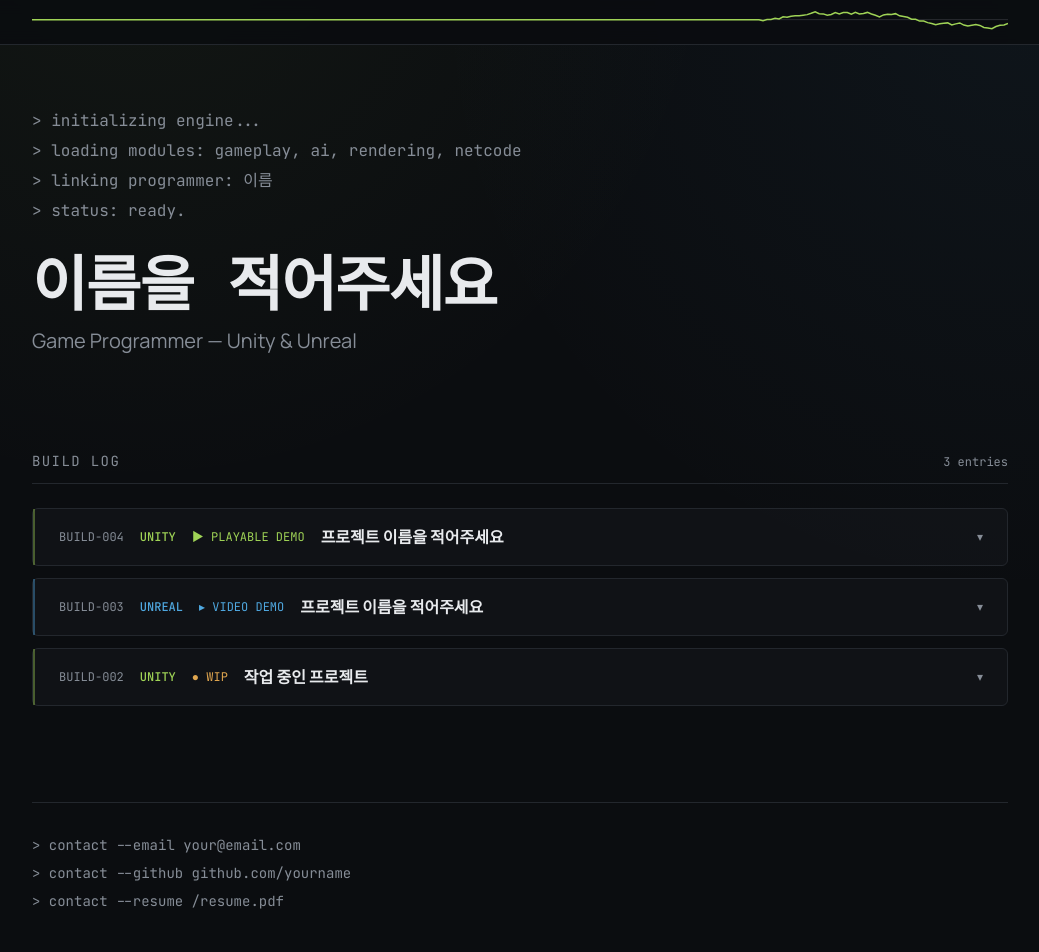
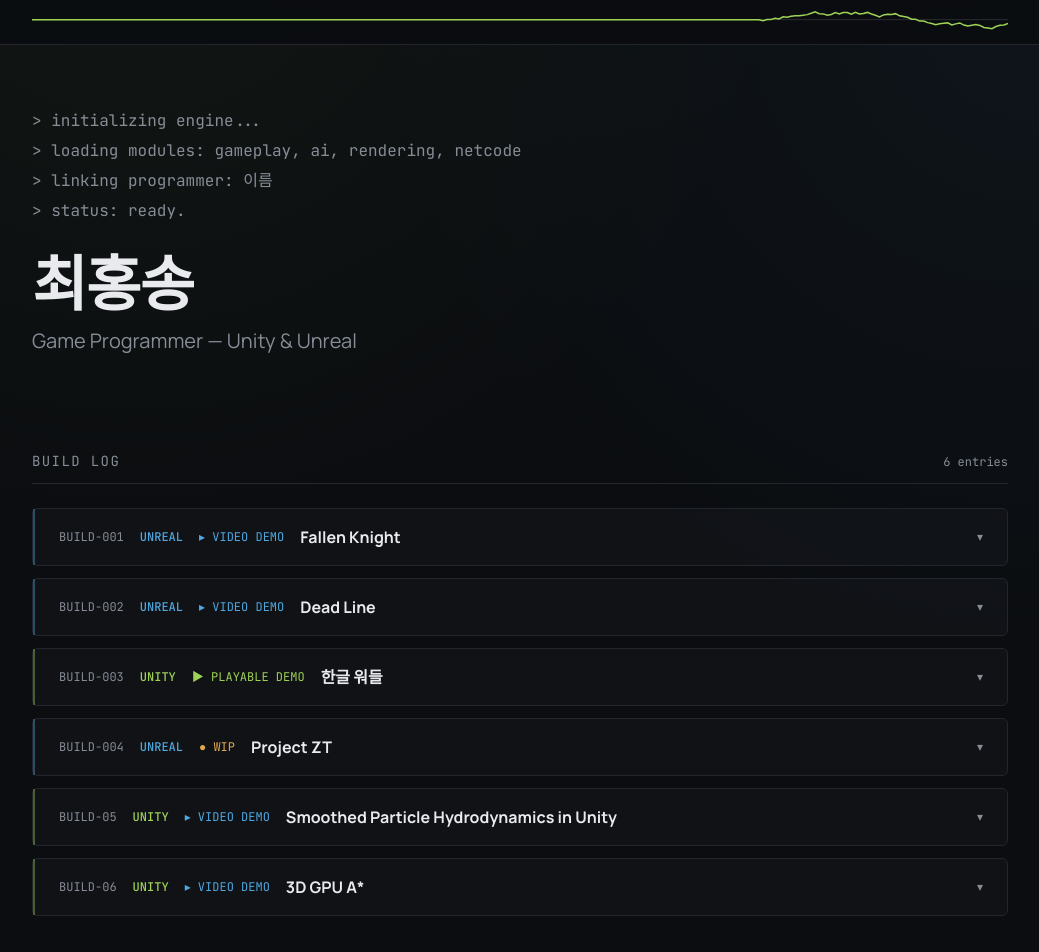
Before and after one commit to bubbletok/CHS, a Next.js app: page / in a window 1280 px wide. Shown: the top 952 px of the page, without its empty margins (120-1159 px from the left). Built offline with nearby package versions, Linux system fonts and the light colour scheme.

Commit message:
기본 프로필 & 프로젝트 수정

```diff
--- a/app/page.js
+++ b/app/page.js
@@ -14,7 +14,7 @@ export default function Home() {
       </div>
 
       <section className="max-w-5xl mx-auto px-6 pt-16 pb-24">
-        <BootSequence name="이름을 적어주세요" title="Game Programmer — Unity & Unreal" />
+        <BootSequence name="최홍송" title="Game Programmer — Unity & Unreal" />
       </section>
 
       <section id="builds" className="max-w-5xl mx-auto px-6 pb-24">
@@ -32,9 +32,9 @@ export default function Home() {
 
       <footer className="max-w-5xl mx-auto px-6 pb-16">
         <div className="border-t border-line pt-8 font-mono text-sm text-muted space-y-2">
-          <p className="caret">&gt; contact --email your@email.com</p>
-          <p>&gt; contact --github github.com/yourname</p>
-          <p>&gt; contact --resume /resume.pdf</p>
+          <p className="caret">&gt; contact --email ghdthd1230@email.com</p>
+          <p>&gt; contact --github github.com/bubbletok123</p>
+          <p>&gt; contact --resume /resume_chs.pdf</p>
         </div>
       </footer>
     </main>
--- a/data/projects.js
+++ b/data/projects.js
@@ -5,51 +5,91 @@
 
 export const projects = [
   {
-    id: 'build-004',
-    engine: 'unity',
-    status: 'playable',
-    title: '프로젝트 이름을 적어주세요',
-    role: '게임플레이 프로그래머',
+    id: 'build-001',
+    engine: 'unreal',
+    status: 'video',
+    title: 'Fallen Knight',
+    role: '클라이언트 / 적',
     summary:
       '한 줄 소개: 어떤 게임이고, 무엇을 담당했는지 핵심만 적으세요.',
     problem:
       '겪었던 기술적 문제와 그걸 어떻게 풀었는지 2~4문장으로 설명하세요. 채용 담당자가 가장 유심히 보는 부분입니다.',
-    stack: ['C#', 'Unity DOTS', 'Netcode'],
+    stack: ['Unreal 5', 'Blueprint', 'Behaviour Tree'],
     links: {
-      play: 'https://yourname.itch.io/project',
-      github: 'https://github.com/yourname/project',
+      video: '',
+    },
+  },
+  {
+    id: 'build-002',
+    engine: 'unreal',
+    status: 'video',
+    title: 'Dead Line',
+    role: '클라이언트 / 플레이어',
+    summary: '한 줄 소개를 적으세요.',
+    problem:
+      '언리얼은 WebGL 데모가 어려우니, 영상과 함께 어떤 시스템을 만들었는지 구체적으로 서술하세요.',
+    stack: ['Unreal 5', 'C++', 'Animation'],
+    links: {
       video: '',
     },
   },
   {
     id: 'build-003',
-    engine: 'unreal',
-    status: 'video',
-    title: '프로젝트 이름을 적어주세요',
-    role: 'AI / 게임플레이 프로그래머',
-    summary: '한 줄 소개를 적으세요.',
+    engine: 'unity',
+    status: 'playable',
+    title: '한글 워들',
+    role: '1인 개발',
+    summary: '한 줄 소개를 ',
     problem:
       '언리얼은 WebGL 데모가 어려우니, 영상과 함께 어떤 시스템을 만들었는지 구체적으로 서술하세요.',
-    stack: ['C++', 'Blueprint', 'Behavior Tree'],
+    stack: ['Unity', 'C#', 'Android'],
     links: {
-      play: '',
-      github: 'https://github.com/yourname/project-2',
-      video: 'https://youtube.com/watch?v=xxxx',
+      play: 'https://play.google.com/store/apps/details?id=com.CHS.Korean_Wordle',
     },
   },
   {
-    id: 'build-002',
-    engine: 'unity',
+    id: 'build-004',
+    engine: 'unreal',
     status: 'wip',
-    title: '작업 중인 프로젝트',
-    role: '툴 / 엔진 프로그래머',
+    title: 'Project ZT',
+    role: '기획 / 프로그래밍',
     summary: '진행 중인 프로젝트도 넣을 수 있습니다. 상태를 WIP으로 표시하세요.',
     problem: '지금까지 만든 부분과 남은 과제를 간단히 적으세요.',
-    stack: ['C#', 'Editor Tooling'],
+    stack: ['Unreal 5', 'C++', 'GAS'],
     links: {
       play: '',
-      github: 'https://github.com/yourname/project-3',
+      github: '',
       video: '',
     },
   },
+  {
+    id: 'build-05',
+    engine: 'unity',
+    status: 'video',
+    title: 'Smoothed Particle Hydrodynamics in Unity',
+    role: '1인 개발',
+    summary: 'SPH 유체 시뮬레이션',
+    problem: '지금까지 만든 부분과 남은 과제를 간단히 적으세요.',
+    stack: ['Unity', 'ComputeShader'],
+    links: {
+      play: '',
+      github: '',
+      video: '',
+    }
+  },
+  {
+    id: 'build-06',
+    engine: 'unity',
+    status: 'video',
+    title: '3D GPU A*',
+    role: '1인 개발',
+    summary: 'A* in 3D Environment with GPU Computation',
+    problem: '지금까지 만든 부분과 남은 과제를 간단히 적으세요.',
+    stack: ['Unity', 'ComputeShader'],
+    links: {
+      play: '',
+      github: '',
+      video: '',
+    }
+  }
 ]
```
